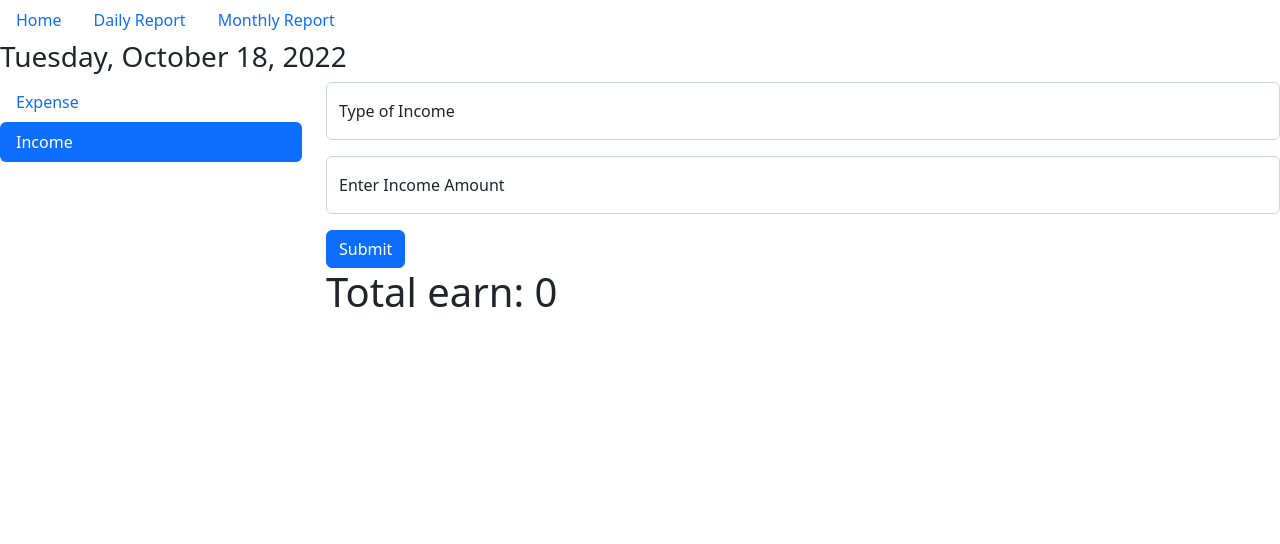
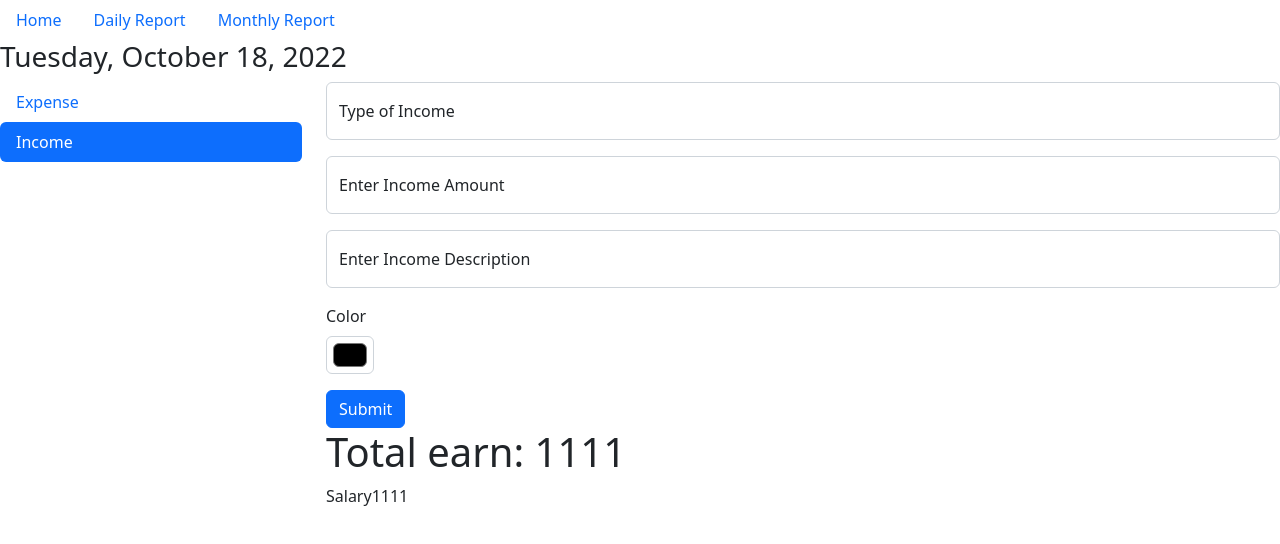
Before and after one commit to LinhLe2307/Expense_Tracking_App_Typescript_React, a React (Create React App) app: page / in a window 1280 px wide. Both pictures are taken after a click on the tab "Income". Shown: the top 544 px of the page. Built offline with nearby package versions, Linux system fonts and the light colour scheme; data requests are answered from the project's data file.

Commit message:
Fixed incoem

```diff
--- a/db.json
+++ b/db.json
@@ -22,9 +22,29 @@
       ],
       "color": "#c56363",
       "id": 2
+    },
+    {
+      "date": "Thursday, October 20, 2022",
+      "title": "20.10.2022",
+      "price": "12",
+      "description": "test",
+      "categories": [
+        "Accommodation",
+        "Education"
+      ],
+      "color": "#e97777",
+      "id": 3
     }
   ],
-  "income": [],
+  "income": [
+    {
+      "title": "Salary",
+      "description": "test",
+      "color": "#c58181",
+      "amount": "1111",
+      "id": 1
+    }
+  ],
   "categories": [
     {
       "title": "Accommodation",
--- a/src/components/Card/ExpenseForm.tsx
+++ b/src/components/Card/ExpenseForm.tsx
@@ -126,7 +126,7 @@ function ExpenseForm ({typeForm, handleClose, show }: MyProps){
                     as="textarea"
                     name="description"
                     type="text"
-                    placeholder="Enter Price"
+                    placeholder="Enter Description"
                     onChange={handleInputExpense}/>
                 </FloatingLabel>
                 </InputGroup>
--- a/src/components/Income/Income.tsx
+++ b/src/components/Income/Income.tsx
@@ -44,7 +44,7 @@ const Income = () => {
                 >
                     <Form.Control
                         required
-                        name="typeIncome"
+                        name="title"
                         type="text"
                         placeholder="Type of Income"
                         onChange={handleChange}
@@ -58,12 +58,35 @@ const Income = () => {
                 >
                     <Form.Control
                         required
-                        name="incomeAmount"
+                        name="amount"
                         type="number"
                         placeholder="Enter Income Amount"
                         onChange={handleChange}
                     />
                 </FloatingLabel>
+            </Form.Group>
+            <Form.Group className="mb-3"  controlId="formBasicIncome">
+                <FloatingLabel
+                    controlId="titleInput"
+                    label="Enter Income Description"
+                >
+                    <Form.Control
+                        required
+                        name="description"
+                        type="text"
+                        placeholder="Enter Income Description"
+                        onChange={handleChange}
+                    />
+                </FloatingLabel>
+            </Form.Group>
+            <Form.Group className="mb-3">
+              <Form.Label>Color</Form.Label>
+              <Form.Control
+                required
+                type="color"
+                name="color"
+                title="Choose your color"
+                onChange={handleChange}/>
             </Form.Group>
             <Button variant="primary" type="submit">Submit</Button>
         </Form>
```
